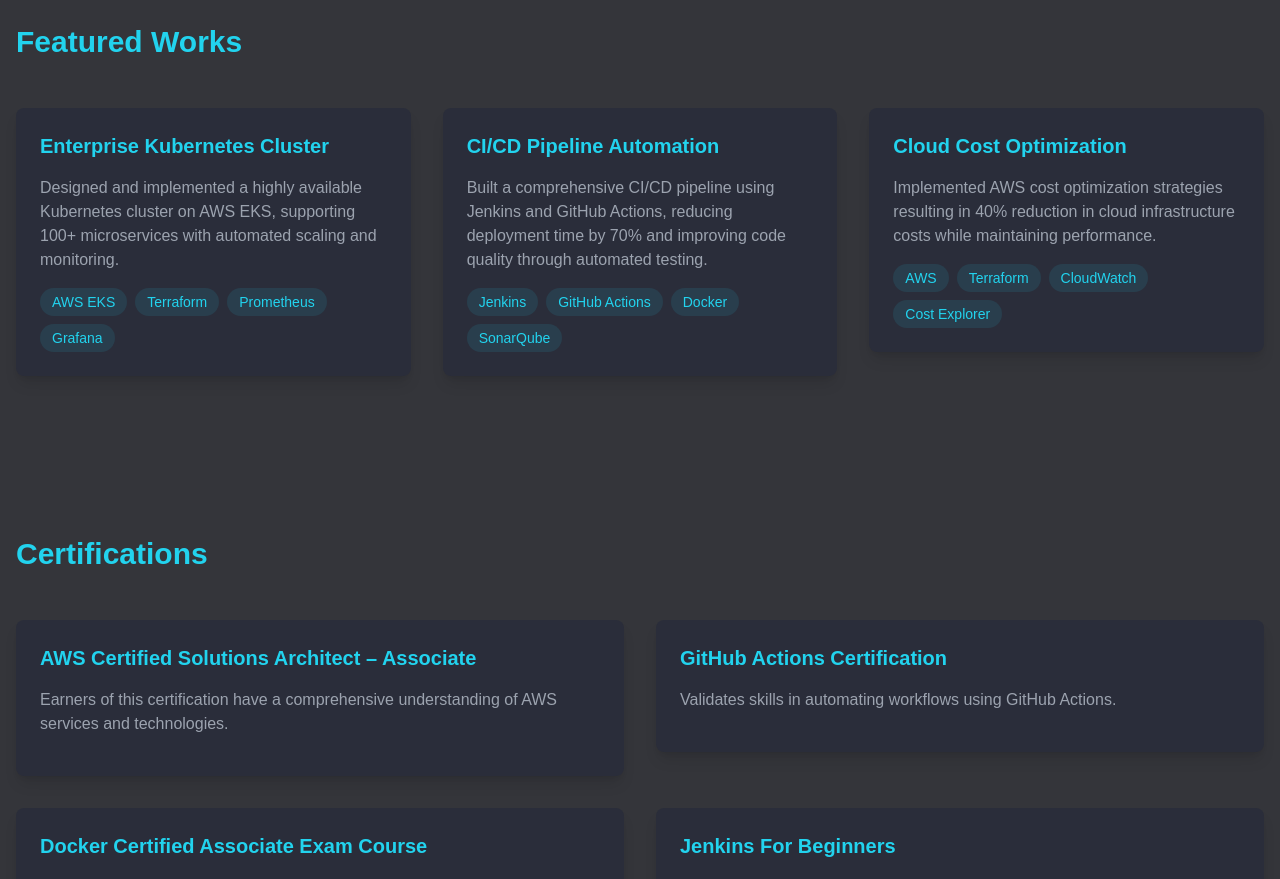
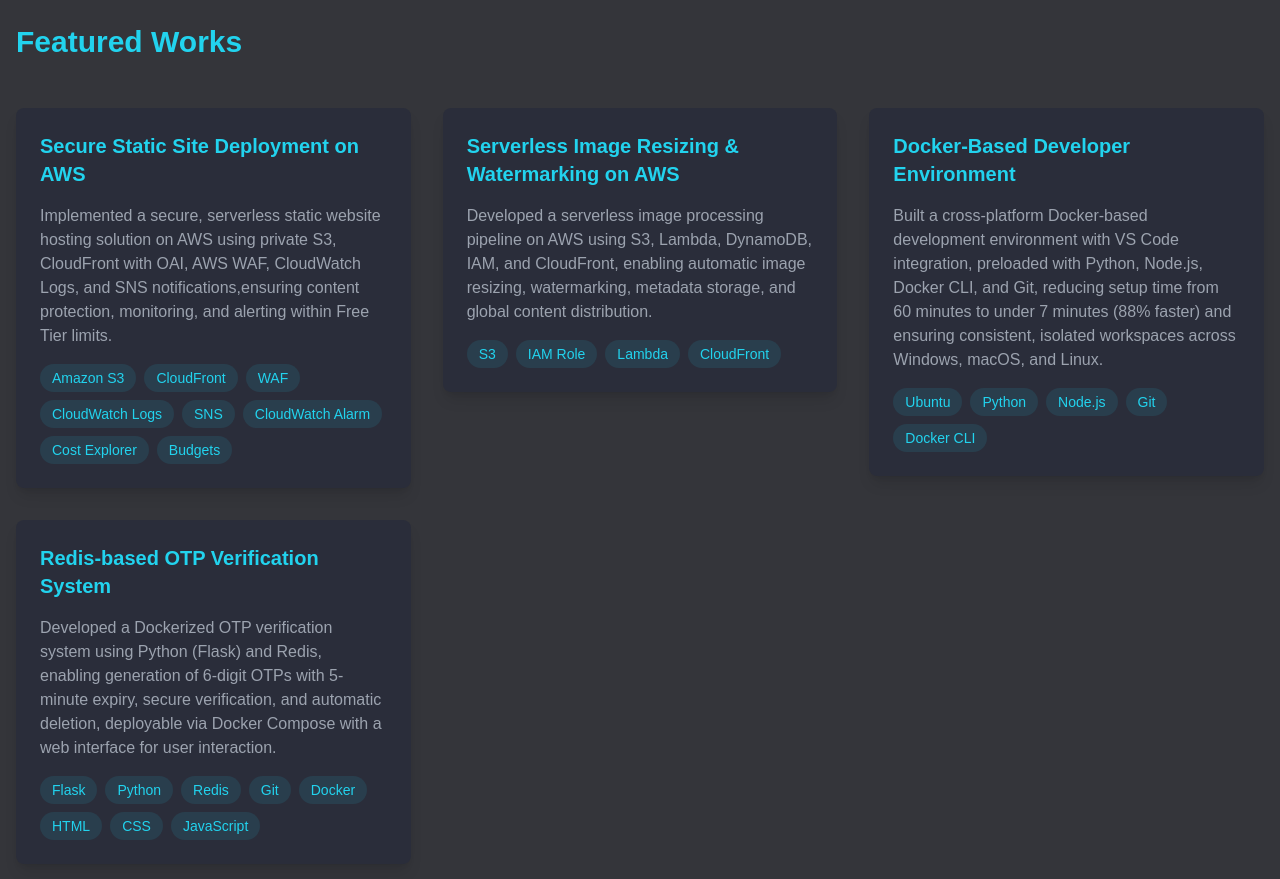
Before and after one commit to anik-devops11/anik-portfolio, a React (Vite) app: page / in a window 1280 px wide. Shown: the part 1900-2779 px from the top of the page. Built offline with nearby package versions, Linux system fonts and the light colour scheme.

Commit message:
Update App.tsx

```diff
--- a/src/App.tsx
+++ b/src/App.tsx
@@ -106,22 +106,28 @@ function App() {
 
   const projects = [
     {
-      title: "Enterprise Kubernetes Cluster",
+      title: "Secure Static Site Deployment on AWS",
       description:
-        "Designed and implemented a highly available Kubernetes cluster on AWS EKS, supporting 100+ microservices with automated scaling and monitoring.",
-      tech: ["AWS EKS", "Terraform", "Prometheus", "Grafana"],
+        "Implemented a secure, serverless static website hosting solution on AWS using private S3, CloudFront with OAI, AWS WAF, CloudWatch Logs, and SNS notifications,ensuring content protection, monitoring, and alerting within Free Tier limits.",
+      tech: ["Amazon S3", "CloudFront", "WAF", "CloudWatch Logs", "SNS", "CloudWatch Alarm", "Cost Explorer", "Budgets"],
     },
     {
-      title: "CI/CD Pipeline Automation",
+      title: "Serverless Image Resizing & Watermarking on AWS",
       description:
-        "Built a comprehensive CI/CD pipeline using Jenkins and GitHub Actions, reducing deployment time by 70% and improving code quality through automated testing.",
-      tech: ["Jenkins", "GitHub Actions", "Docker", "SonarQube"],
+        "Developed a serverless image processing pipeline on AWS using S3, Lambda, DynamoDB, IAM, and CloudFront, enabling automatic image resizing, watermarking, metadata storage, and global content distribution.",
+      tech: ["S3", "IAM Role", "Lambda ", "CloudFront"],
     },
     {
-      title: "Cloud Cost Optimization",
+      title: "Docker-Based Developer Environment",
       description:
-        "Implemented AWS cost optimization strategies resulting in 40% reduction in cloud infrastructure costs while maintaining performance.",
-      tech: ["AWS", "Terraform", "CloudWatch", "Cost Explorer"],
+        "Built a cross-platform Docker-based development environment with VS Code integration, preloaded with Python, Node.js, Docker CLI, and Git, reducing setup time from 60 minutes to under 7 minutes (88% faster) and ensuring consistent, isolated workspaces across Windows, macOS, and Linux.",
+      tech: ["Ubuntu", "Python", "Node.js", "Git", "Docker CLI"],
+    },
+    {
+      title: "Redis-based OTP Verification System",
+      description:
+        "Developed a Dockerized OTP verification system using Python (Flask) and Redis, enabling generation of 6-digit OTPs with 5-minute expiry, secure verification, and automatic deletion, deployable via Docker Compose with a web interface for user interaction.",
+      tech: ["Flask", "Python", "Redis", "Git", "Docker", "HTML", "CSS", "JavaScript"],
     },
   ];
 
```
